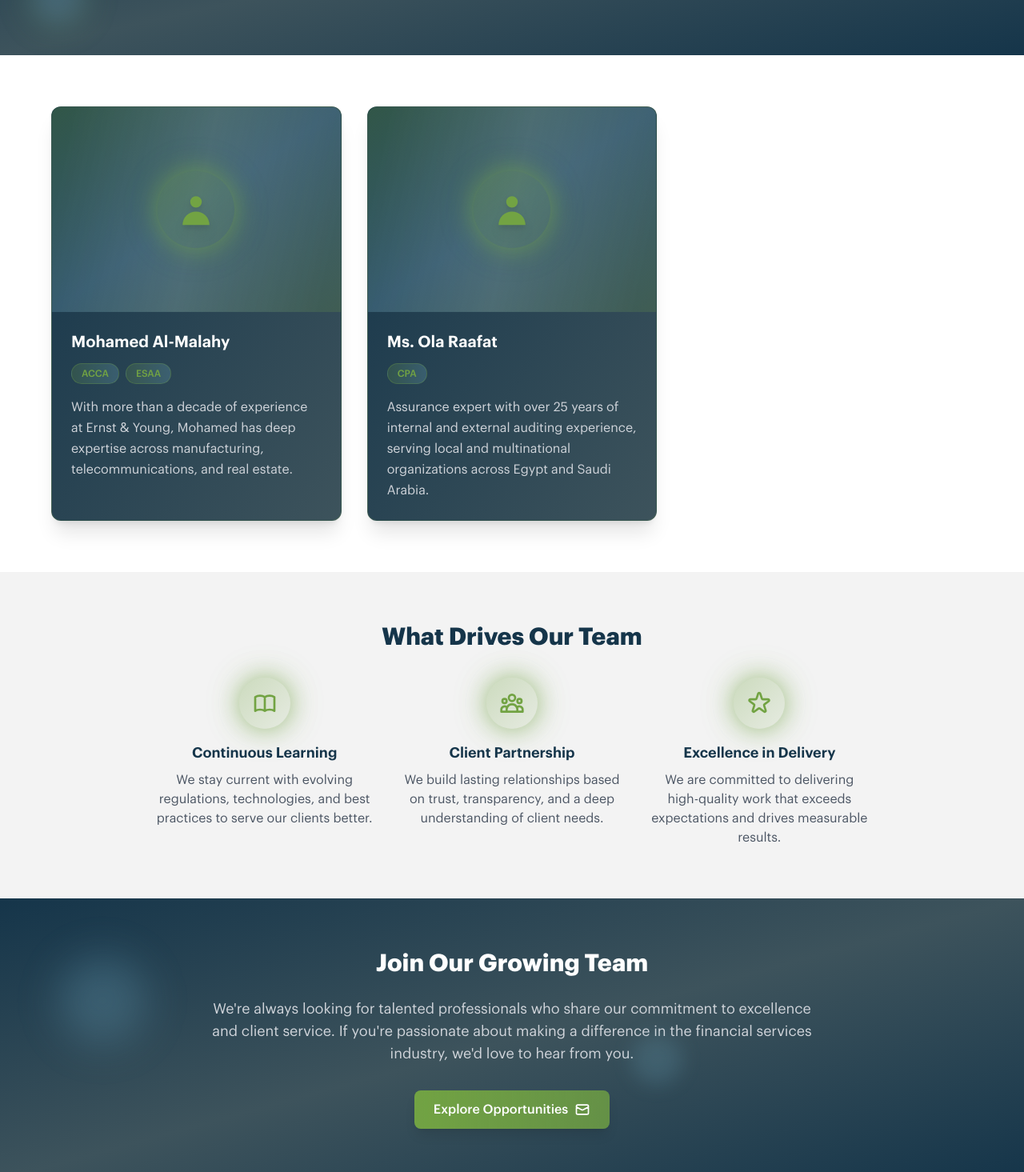
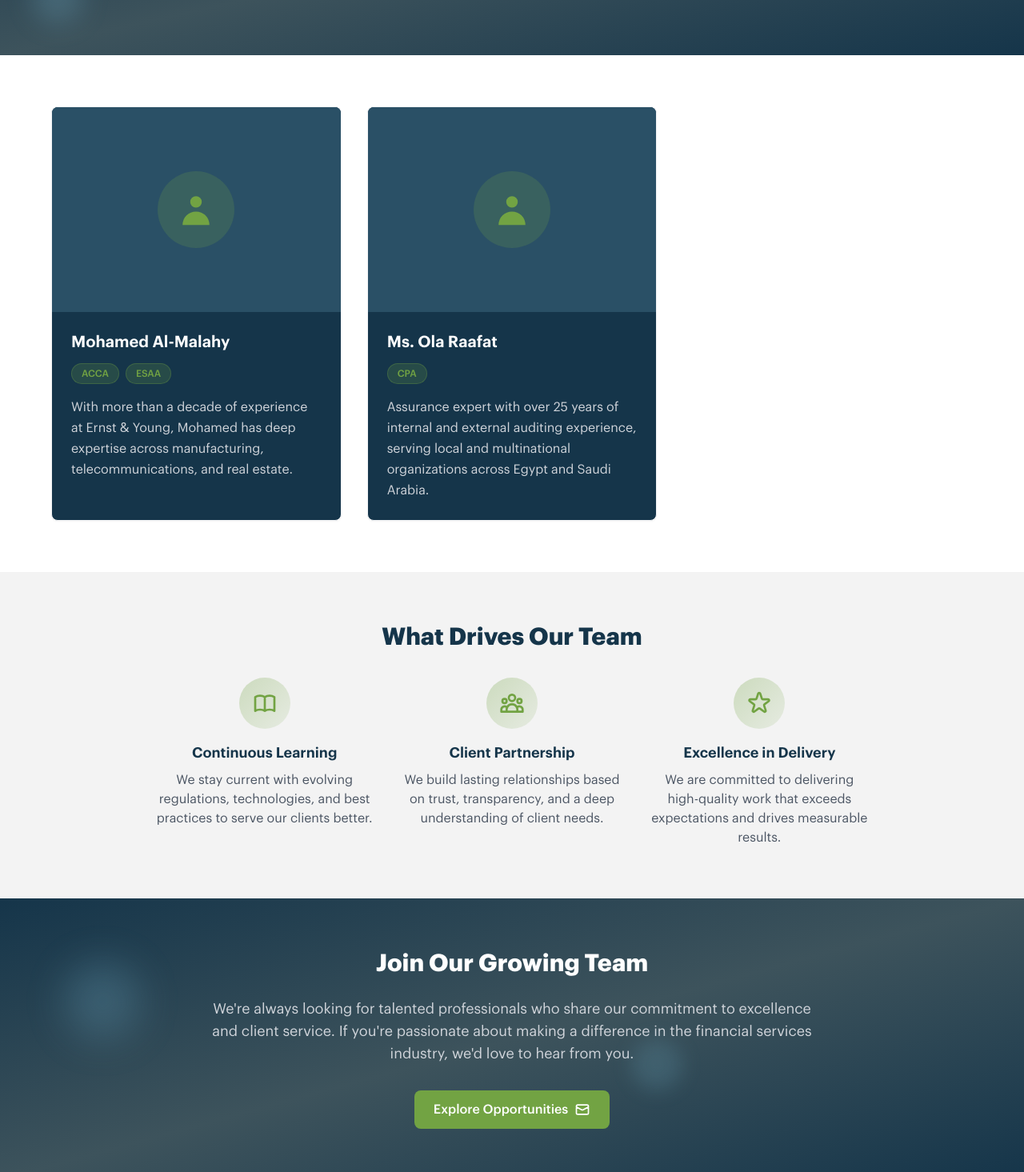
Before and after one commit to kareemelbhnasawy/finguard-claude, a React (Vite) app: page /team in a window 1280 px wide. Shown: the part 285-1750 px from the top of the page at 80% size. Built offline with nearby package versions, Linux system fonts and the light colour scheme.

Commit message:
feat: finguard shimmer removed and website colours added

```diff
--- a/src/components/SectorList.tsx
+++ b/src/components/SectorList.tsx
@@ -29,23 +29,23 @@ const SectorList = ({ title, companies }: SectorListProps) => {
 
   return (
     <section className="mb-8">
-      <h3 className="text-xl font-semibold text-navy mb-4 border-b border-baby-blue pb-2">
+      <h3 className="text-xl font-semibold text-white mb-4 border-b border-lime-green/30 pb-2">
         {formatSectorTitle(title)}
       </h3>
       <div className="grid grid-cols-2 sm:grid-cols-3 lg:grid-cols-4 gap-4">
         {companies.map((company, index) => (
           <div
             key={index}
-            className="bg-gradient-to-br from-white to-light-gray rounded-xl p-6 shadow-lg border border-lime-green/20 hover:shadow-2xl hover:glow-green transition-all duration-500 transform hover:scale-105 flex items-center justify-center min-h-[120px] group"
+            className="bg-deep-navy rounded-lg p-6 shadow-sm border border-gray-100 flex items-center justify-center min-h-[120px]"
           >
             <div className="text-center">
               {/* Placeholder for company logo */}
-              <div className="w-16 h-16 bg-gradient-to-br from-deep-navy to-slate-blue-gray rounded-xl flex items-center justify-center mb-3 mx-auto glow-navy group-hover:pulse-glow">
+              <div className="w-16 h-16 bg-lime-green/20 rounded-lg flex items-center justify-center mb-3 mx-auto">
                 <span className="text-lime-green font-bold text-lg">
                   {company.split(' ').map(word => word[0]).join('').slice(0, 3)}
                 </span>
               </div>
-              <span className="text-sm font-medium text-gray-700 block group-hover:text-navy transition-colors duration-300">{company}</span>
+              <span className="text-sm font-medium text-gray-300 block">{company}</span>
             </div>
           </div>
         ))}
--- a/src/components/ServiceCard.tsx
+++ b/src/components/ServiceCard.tsx
@@ -49,24 +49,24 @@ const ServiceCard = ({ id, title, bullets }: ServiceCardProps) => {
   };
 
   return (
-    <div className="bg-gradient-to-br from-deep-navy via-slate-blue-gray to-deep-navy p-6 rounded-xl shadow-xl border border-lime-green/20 hover:shadow-2xl hover:glow-navy transition-all duration-500 transform hover:scale-105 shimmer group h-full">
+    <div className="bg-deep-navy p-8 rounded-lg shadow-sm border border-gray-100 h-full">
       <div className="flex items-center mb-4">
-        <div className="flex-shrink-0 p-3 bg-gradient-to-br from-lime-green/30 to-lime-green/10 rounded-xl text-lime-green glow-green pulse-glow">
+        <div className="flex-shrink-0 p-3 bg-lime-green/20 rounded-lg text-lime-green">
           {getIcon(id)}
         </div>
-        <h3 className="ml-4 text-lg font-semibold text-white group-hover:text-lime-green transition-colors duration-300">{title}</h3>
+        <h3 className="ml-4 text-lg font-semibold text-white">{title}</h3>
       </div>
       <ul className="space-y-2 mb-6 flex-grow">
         {bullets.slice(0, 3).map((bullet, index) => (
           <li key={index} className="flex items-start">
-            <svg className="h-5 w-5 text-baby-blue mt-0.5 mr-3 flex-shrink-0" fill="currentColor" viewBox="0 0 20 20" aria-hidden="true">
+            <svg className="h-5 w-5 text-lime-green mt-0.5 mr-3 flex-shrink-0" fill="currentColor" viewBox="0 0 20 20" aria-hidden="true">
               <path fillRule="evenodd" d="M10 18a8 8 0 100-16 8 8 0 000 16zm3.707-9.293a1 1 0 00-1.414-1.414L9 10.586 7.707 9.293a1 1 0 00-1.414 1.414l2 2a1 1 0 001.414 0l4-4z" clipRule="evenodd" />
             </svg>
-            <span className="text-white text-sm">{bullet}</span>
+            <span className="text-gray-300 text-sm">{bullet}</span>
           </li>
         ))}
         {bullets.length > 3 && (
-          <li className="text-white text-sm italic">
+          <li className="text-gray-300 text-sm italic">
             +{bullets.length - 3} more services
           </li>
         )}
--- a/src/components/TeamCard.tsx
+++ b/src/components/TeamCard.tsx
@@ -6,27 +6,25 @@ interface TeamCardProps {
 
 const TeamCard = ({ name, credentials, bio }: TeamCardProps) => {
   return (
-    <div className="bg-gradient-to-br from-deep-navy to-slate-blue-gray rounded-xl shadow-xl border border-lime-green/20 overflow-hidden hover:shadow-2xl hover:glow-navy transition-all duration-500 transform hover:scale-105 shimmer group">
+    <div className="bg-deep-navy rounded-lg shadow-sm border border-gray-100 overflow-hidden">
       {/* Placeholder headshot */}
-      <div className="h-64 bg-gradient-to-br from-lime-green/30 via-baby-blue/20 to-lime-green/20 flex items-center justify-center relative overflow-hidden">
-        {/* Background shimmer effect */}
-        <div className="absolute inset-0 bg-gradient-to-r from-transparent via-white/10 to-transparent -skew-x-12 animate-pulse"></div>
-        <div className="w-24 h-24 bg-gradient-to-br from-lime-green/30 to-lime-green/10 rounded-full flex items-center justify-center glow-green pulse-glow relative z-10">
-          <svg className="w-12 h-12 text-lime-green drop-shadow-lg" fill="currentColor" viewBox="0 0 20 20" aria-hidden="true">
+      <div className="h-64 bg-steel-blue flex items-center justify-center">
+        <div className="w-24 h-24 bg-lime-green/20 rounded-full flex items-center justify-center">
+          <svg className="w-12 h-12 text-lime-green" fill="currentColor" viewBox="0 0 20 20" aria-hidden="true">
             <path fillRule="evenodd" d="M10 9a3 3 0 100-6 3 3 0 000 6zm-7 9a7 7 0 1114 0H3z" clipRule="evenodd" />
           </svg>
         </div>
       </div>
 
       <div className="p-6">
-        <h3 className="text-xl font-semibold text-white mb-3 group-hover:text-lime-green transition-colors duration-300">{name}</h3>
+        <h3 className="text-xl font-semibold text-white mb-3">{name}</h3>
 
         {/* Credentials */}
         <div className="flex flex-wrap gap-2 mb-4">
           {credentials.map((credential, index) => (
             <span
               key={index}
-              className="inline-flex items-center px-3 py-1 rounded-full text-xs font-medium bg-gradient-to-r from-lime-green/20 to-baby-blue/20 text-lime-green border border-lime-green/30 hover:glow-green transition-all duration-300 hover:scale-105"
+              className="inline-flex items-center px-3 py-1 rounded-full text-xs font-medium bg-lime-green/20 text-lime-green border border-lime-green/30"
             >
               {credential}
             </span>
--- a/src/components/ValueCard.tsx
+++ b/src/components/ValueCard.tsx
@@ -46,14 +46,14 @@ const ValueCard = ({ title, blurb }: ValueCardProps) => {
   };
 
   return (
-    <div className="bg-gradient-to-br from-deep-navy via-slate-blue-gray to-deep-navy p-6 rounded-xl shadow-xl border border-lime-green/20 hover:shadow-2xl hover:glow-navy transition-all duration-500 transform hover:scale-105 shimmer group">
-      <div className="flex items-center mb-4">
-        <div className="flex-shrink-0 p-3 bg-gradient-to-br from-lime-green/30 to-lime-green/10 rounded-xl text-lime-green glow-green pulse-glow">
+    <div className="bg-deep-navy p-8 px-2 rounded-lg shadow-sm border border-gray-100">
+      <div className="flex items-center mb-4 px-4">
+        <div className="flex-shrink-0 p-3 bg-lime-green/20 rounded-lg text-lime-green">
           {getIcon(title)}
         </div>
-        <h3 className="ml-4 text-lg font-semibold text-white group-hover:text-lime-green transition-colors duration-300">{title}</h3>
+        <h3 className="ml-4 text-lg font-semibold justify-center text-center text-white">{title}</h3>
       </div>
-      <p className="text-white leading-relaxed">{blurb}</p>
+      <p className="text-gray-300 leading-relaxed text-center">{blurb}</p>
     </div>
   );
 };
--- a/src/index.css
+++ b/src/index.css
@@ -164,41 +164,11 @@
 
 @layer components {
   .btn-primary {
-    @apply bg-gradient-to-r from-lime-green to-lime-green/80 hover:from-lime-green hover:to-lime-green/90 text-white px-6 py-3 rounded-lg font-medium transition-all duration-300 focus:outline-none focus:ring-2 focus:ring-lime-green focus:ring-offset-2 shadow-lg hover:shadow-2xl hover:shadow-lime-green/25 hover:transform hover:scale-105 relative overflow-hidden;
-  }
-
-  .btn-primary::before {
-    content: '';
-    position: absolute;
-    top: 0;
-    left: -100%;
-    width: 100%;
-    height: 100%;
-    background: linear-gradient(90deg, transparent, rgba(255, 255, 255, 0.2), transparent);
-    transition: left 0.5s;
-  }
-
-  .btn-primary:hover::before {
-    left: 100%;
+    @apply bg-lime-green hover:bg-lime-green/90 text-white px-6 py-3 rounded-lg font-medium transition-colors duration-200 focus:outline-none focus:ring-2 focus:ring-lime-green focus:ring-offset-2;
   }
 
   .btn-secondary {
-    @apply bg-gradient-to-r from-light-gray to-white border-2 border-steel-blue text-steel-blue hover:bg-gradient-to-r hover:from-steel-blue hover:to-steel-blue hover:text-white px-6 py-3 rounded-lg font-medium transition-all duration-300 focus:outline-none focus:ring-2 focus:ring-steel-blue focus:ring-offset-2 shadow-md hover:shadow-xl hover:shadow-steel-blue/20 hover:transform hover:scale-105 relative overflow-hidden;
-  }
-
-  .btn-secondary::before {
-    content: '';
-    position: absolute;
-    top: 0;
-    left: -100%;
-    width: 100%;
-    height: 100%;
-    background: linear-gradient(90deg, transparent, rgba(255, 255, 255, 0.2), transparent);
-    transition: left 0.5s;
-  }
-
-  .btn-secondary:hover::before {
-    left: 100%;
+    @apply bg-light-gray border-2 border-steel-blue text-steel-blue hover:bg-steel-blue hover:text-white px-6 py-3 rounded-lg font-medium transition-colors duration-200 focus:outline-none focus:ring-2 focus:ring-steel-blue focus:ring-offset-2;
   }
 
   .section-padding {
@@ -218,74 +188,4 @@
   .focus-visible:focus-visible {
     @apply outline-2 outline-lime-green outline-offset-2;
   }
-
-  .glass-effect {
-    backdrop-filter: blur(10px);
-    background: rgba(255, 255, 255, 0.1);
-    border: 1px solid rgba(255, 255, 255, 0.2);
-  }
-
-  .glow-green {
-    box-shadow: 0 0 20px rgba(114, 163, 67, 0.3), 0 0 40px rgba(114, 163, 67, 0.1);
-  }
-
-  .glow-blue {
-    box-shadow: 0 0 20px rgba(135, 206, 235, 0.3), 0 0 40px rgba(135, 206, 235, 0.1);
-  }
-
-  .glow-navy {
-    box-shadow: 0 0 20px rgba(21, 53, 74, 0.4), 0 0 40px rgba(21, 53, 74, 0.2);
-  }
-
-  .shimmer {
-    position: relative;
-    overflow: hidden;
-  }
-
-  .shimmer::before {
-    content: '';
-    position: absolute;
-    top: 0;
-    left: -100%;
-    width: 100%;
-    height: 100%;
-    background: linear-gradient(90deg, transparent, rgba(255, 255, 255, 0.15), transparent);
-    animation: shimmer 2s infinite;
-  }
-
-  @keyframes shimmer {
-    0% { left: -100%; }
-    100% { left: 100%; }
-  }
-
-  .gradient-border {
-    position: relative;
-    background: linear-gradient(45deg, #72A343, #87CEEB, #15354A);
-    background-size: 300% 300%;
-    animation: gradient-shift 3s ease infinite;
-  }
-
-  @keyframes gradient-shift {
-    0% { background-position: 0% 50%; }
-    50% { background-position: 100% 50%; }
-    100% { background-position: 0% 50%; }
-  }
-
-  .float-animation {
-    animation: float 3s ease-in-out infinite;
-  }
-
-  @keyframes float {
-    0%, 100% { transform: translateY(0px); }
-    50% { transform: translateY(-10px); }
-  }
-
-  .pulse-glow {
-    animation: pulse-glow 2s ease-in-out infinite alternate;
-  }
-
-  @keyframes pulse-glow {
-    from { box-shadow: 0 0 20px rgba(114, 163, 67, 0.3); }
-    to { box-shadow: 0 0 30px rgba(114, 163, 67, 0.6), 0 0 50px rgba(114, 163, 67, 0.2); }
-  }
 }
```
Also changed, not shown: src/routes/Contact.tsx (+11 -11 lines).
